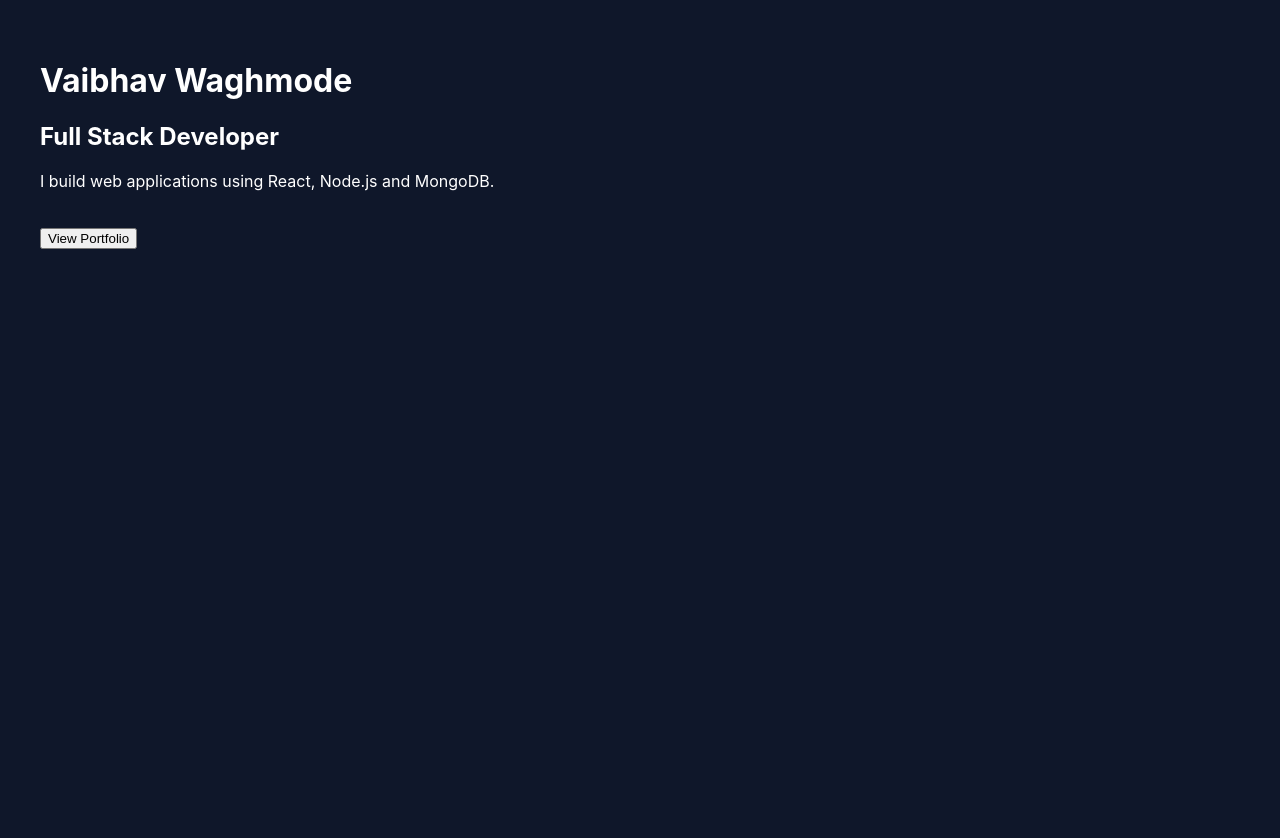
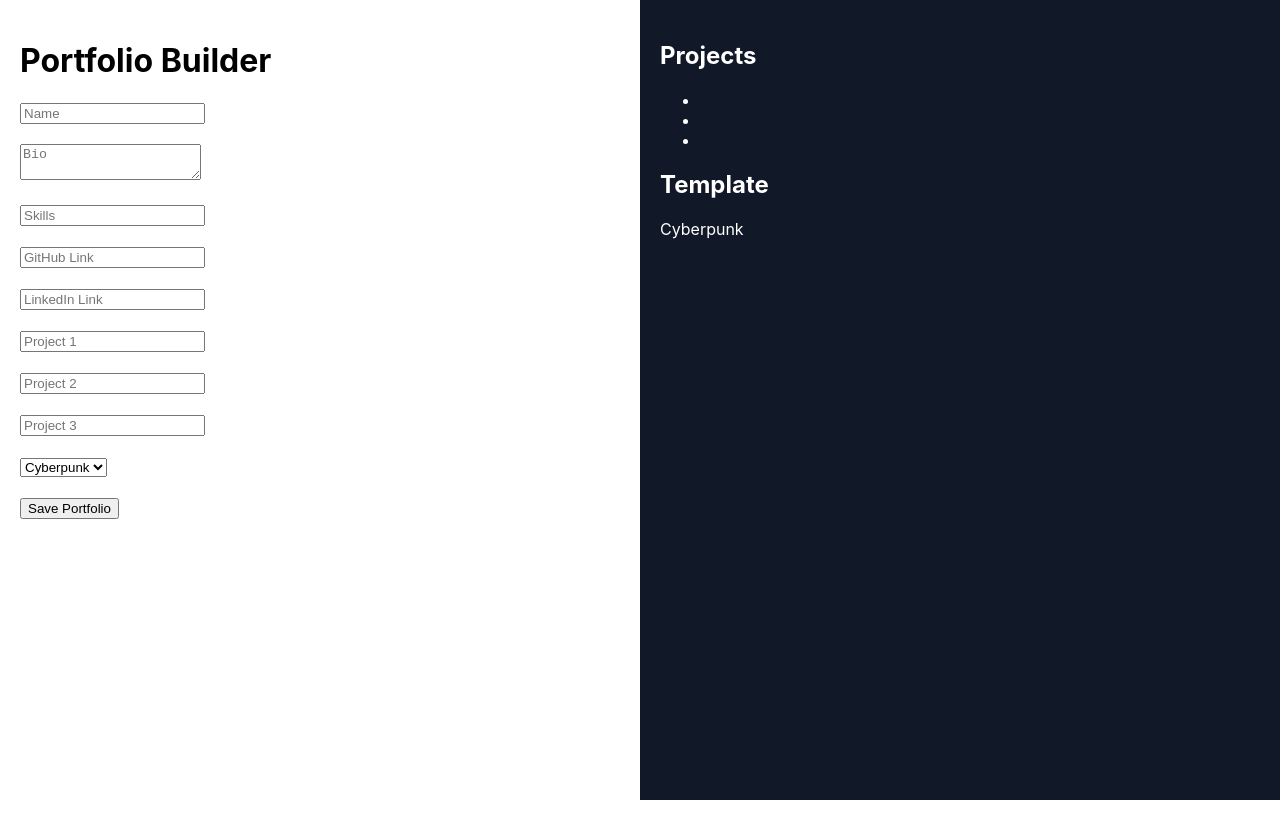
Before and after one commit to vaibhavwaghmode581-eng/codefolio-portfolio, a React (Create React App) app in the folder client/: page / in a window 1280 px wide. Shown: the top 838 px of the page. After the commit the page ends 800 px from the top, so only its background shows below. Built offline with nearby package versions, Linux system fonts and the light colour scheme.

Commit message:
completed dashboard features

```diff
--- a/client/src/dashboard/Dashboard.js
+++ b/client/src/dashboard/Dashboard.js
@@ -1,26 +1,151 @@
+import { useForm } from "react-hook-form";
+
 function Dashboard() {
+  const { register, watch } = useForm();
+
+  const data = watch();
+
+  const handleSave = () => {
+    alert("Portfolio Saved Successfully!");
+  };
+
   return (
     <div
       style={{
+        display: "flex",
         minHeight: "100vh",
-        background: "#0f172a",
-        color: "white",
-        padding: "40px",
       }}
     >
-      <h1>Vaibhav Waghmode</h1>
+      {/* Left Form */}
 
-      <h2>Full Stack Developer</h2>
+      <div
+        style={{
+          width: "50%",
+          padding: "20px",
+        }}
+      >
+        <h1>Portfolio Builder</h1>
 
-      <p>
-        I build web applications using React, Node.js and MongoDB.
-      </p>
+        <input
+          placeholder="Name"
+          {...register("name")}
+        />
 
-      <br />
+        <br /><br />
 
-      <a href="/user/demo1">
-        <button>View Portfolio</button>
-      </a>
+        <textarea
+          placeholder="Bio"
+          {...register("bio")}
+        />
+
+        <br /><br />
+
+        <input
+          placeholder="Skills"
+          {...register("skills")}
+        />
+
+        <br /><br />
+
+        <input
+          placeholder="GitHub Link"
+          {...register("github")}
+        />
+
+        <br /><br />
+
+        <input
+          placeholder="LinkedIn Link"
+          {...register("linkedin")}
+        />
+
+        <br /><br />
+
+        <input
+          placeholder="Project 1"
+          {...register("project1")}
+        />
+
+        <br /><br />
+
+        <input
+          placeholder="Project 2"
+          {...register("project2")}
+        />
+
+        <br /><br />
+
+        <input
+          placeholder="Project 3"
+          {...register("project3")}
+        />
+
+        <br /><br />
+
+        <select {...register("template")}>
+          <option value="Cyberpunk">Cyberpunk</option>
+          <option value="Minimal">Minimal</option>
+        </select>
+
+        <br /><br />
+
+        <button onClick={handleSave}>
+          Save Portfolio
+        </button>
+      </div>
+
+      {/* Right Preview */}
+
+      <div
+        style={{
+          width: "50%",
+          background: "#111827",
+          color: "white",
+          padding: "20px",
+        }}
+      >
+        <h1>{data.name}</h1>
+
+        <p>{data.bio}</p>
+
+        <h3>{data.skills}</h3>
+
+        <h2>Projects</h2>
+
+        <ul>
+          <li>{data.project1}</li>
+          <li>{data.project2}</li>
+          <li>{data.project3}</li>
+        </ul>
+
+        <h2>Template</h2>
+
+        <p>{data.template}</p>
+
+        <br />
+
+        {data.github && (
+          <a
+            href={data.github}
+            target="_blank"
+            rel="noreferrer"
+          >
+            <button>GitHub</button>
+          </a>
+        )}
+
+        <br /><br />
+
+        {data.linkedin && (
+          <a
+            href={data.linkedin}
+            target="_blank"
+            rel="noreferrer"
+          >
+            <button>LinkedIn</button>
+          </a>
+        )}
+      </div>
     </div>
   );
 }
```
Also changed, not shown: 1 other file (tests, documents, lock files or other folders).
